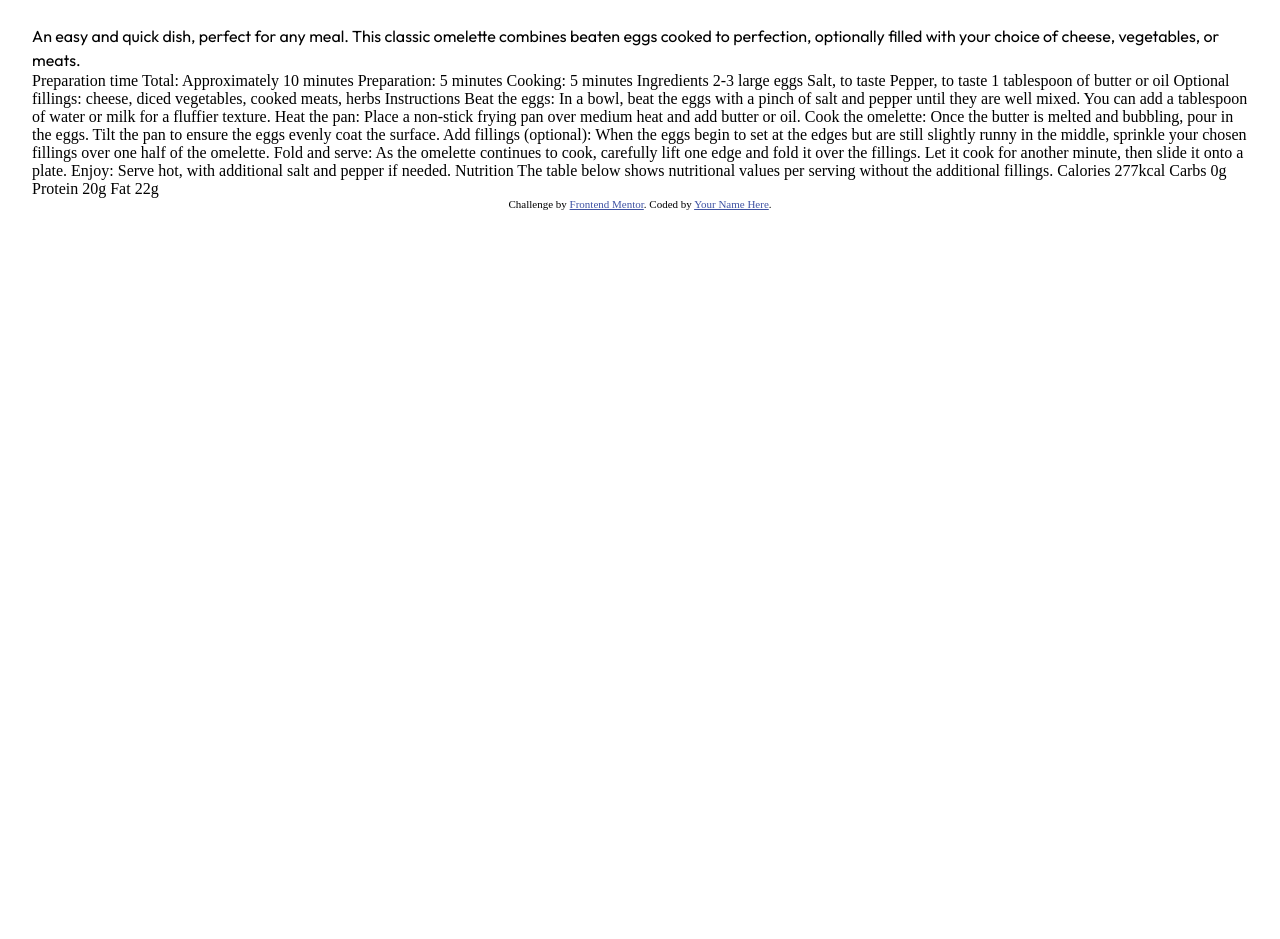
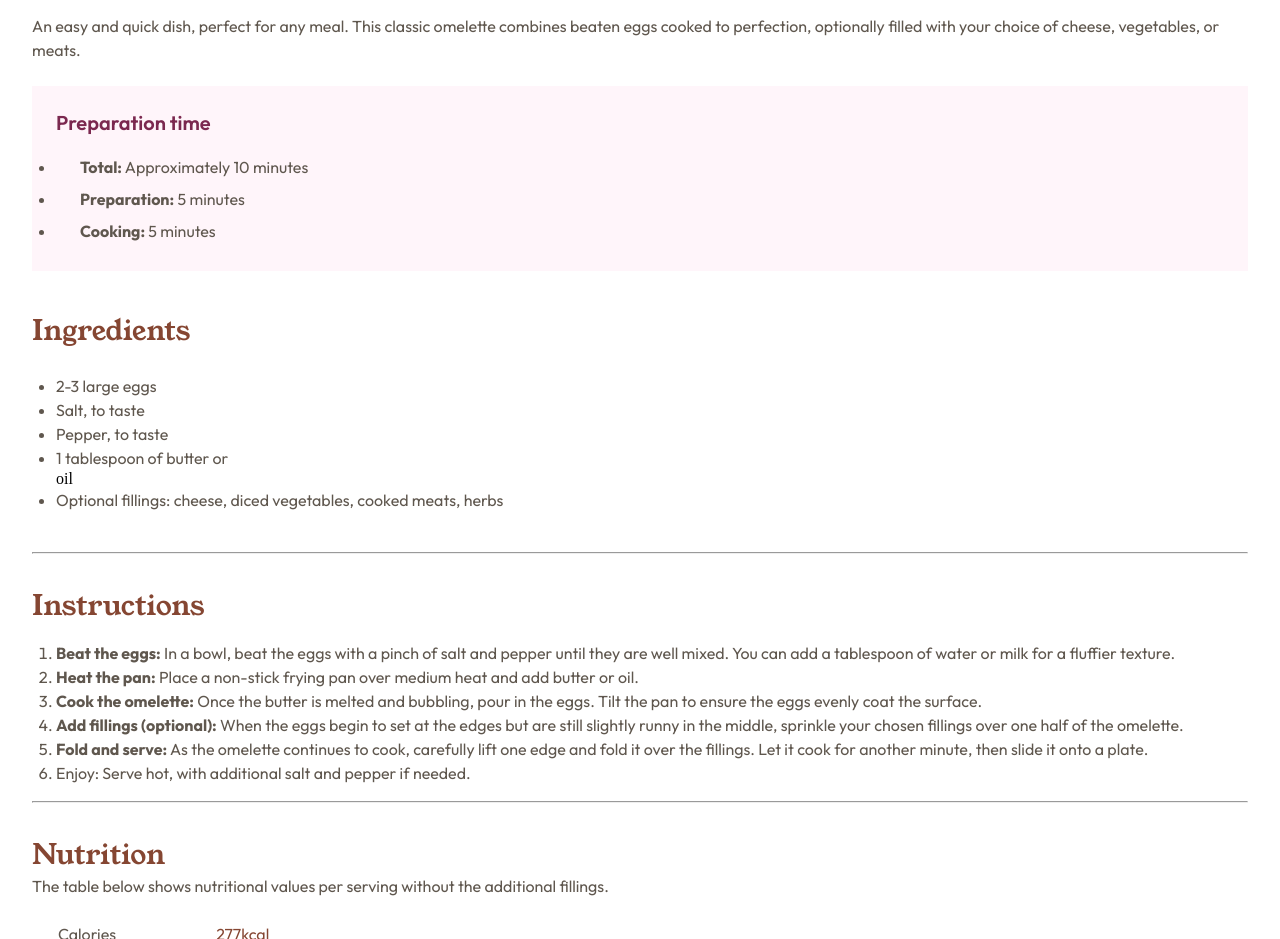
Before and after one commit to logstrup78/recipe_page, a plain HTML site: page index.html in a window 1280 px wide. Shown: the part 698-1637 px from the top of the page. Before the commit the page ends 908 px from the top, so only its background shows below. Drawn offline with Linux system fonts and the light colour scheme.

Commit message:
Mobile-site-done

```diff
--- a/index.html
+++ b/index.html
@@ -1,89 +1,146 @@
 <!DOCTYPE html>
 <html lang="en">
   <head>
-  <meta charset="UTF-8">
-  <meta name="viewport" content="width=device-width, initial-scale=1.0"> <!-- displays site properly based on user's device -->
-  <link rel="preconnect" href="https://fonts.googleapis.com">
-<link rel="preconnect" href="https://fonts.gstatic.com" crossorigin>
-<link href="https://fonts.googleapis.com/css2?family=Young+Serif&display=swap" rel="stylesheet">
-<link href="https://fonts.googleapis.com/css2?family=Outfit:wght@100..900&display=swap" rel="stylesheet">
-  <link rel="icon" type="image/png" sizes="32x32" href="./assets/images/favicon-32x32.png">
-  <link rel="stylesheet" href="style.css">
+    <meta charset="UTF-8" />
+    <meta name="viewport" content="width=device-width, initial-scale=1.0" />
+    <!-- displays site properly based on user's device -->
+    <link rel="preconnect" href="https://fonts.googleapis.com" />
+    <link rel="preconnect" href="https://fonts.gstatic.com" crossorigin />
+    <link
+      href="https://fonts.googleapis.com/css2?family=Young+Serif&display=swap"
+      rel="stylesheet"
+    />
+    <link
+      href="https://fonts.googleapis.com/css2?family=Outfit:wght@100..900&display=swap"
+      rel="stylesheet"
+    />
+    <link
+      rel="icon"
+      type="image/png"
+      sizes="32x32"
+      href="./assets/images/favicon-32x32.png"
+    />
+    <link rel="stylesheet" href="style.css" />
 
     <title>Frontend Mentor | Recipe page</title>
 
     <!-- Feel free to remove these styles or customise in your own stylesheet 👍 -->
     <style>
-    .attribution { font-size: 11px; text-align: center; }
-    .attribution a { color: hsl(228, 45%, 44%); }
+      .attribution {
+        font-size: 11px;
+        text-align: center;
+      }
+      .attribution a {
+        color: hsl(228, 45%, 44%);
+      }
     </style>
   </head>
   <body>
-
     <div class="hero">
-  <img src="assets/images/image-omelette.jpeg" alt="omelette">
+      <img src="assets/images/image-omelette.jpeg" alt="omelette" />
     </div>
 
- <div class="container">
-
+    <main class="container">
       <h1>Simple Omelette Recipe</h1>
 
+      <p>
+        An easy and quick dish, perfect for any meal. This classic omelette
+        combines beaten eggs cooked to perfection, optionally filled with your
+        choice of cheese, vegetables, or meats.
+      </p>
+      <div class="preparation">
+        <h2>Preparation time</h2>
+        <ul>
+          <li><strong>Total:</strong> Approximately 10 minutes</li>
+          <li><strong>Preparation:</strong> 5 minutes</li>
+          <li><strong>Cooking:</strong> 5 minutes</li>
+        </ul>
+      </div>
+      <h3>Ingredients</h3>
+      <div class="ingredients">
+        <ul>
+          <li>2-3 large eggs</li>
+          <li>Salt, to taste</li>
+          <li>Pepper, to taste</li>
+          <li>1 tablespoon of butter or</li>
+          oil
+          <li>
+            Optional fillings: cheese, diced vegetables, cooked meats, herbs
+          </li>
+        </ul>
+      </div>
+
+      <hr />
+
+      <h3>Instructions</h3>
+
+      <div class="instructions">
+        <ol class="liste">
+          <li>
+            <strong>Beat the eggs:</strong> In a bowl, beat the eggs with a
+            pinch of salt and pepper until they are well mixed. You can add a
+            tablespoon of water or milk for a fluffier texture.
+          </li>
+          <li>
+            <strong>Heat the pan:</strong> Place a non-stick frying pan over
+            medium heat and add butter or oil.
+          </li>
+          <li>
+            <strong>Cook the omelette:</strong> Once the butter is melted and
+            bubbling, pour in the eggs. Tilt the pan to ensure the eggs evenly
+            coat the surface.
+          </li>
+          <li>
+            <strong>Add fillings (optional):</strong> When the eggs begin to set
+            at the edges but are still slightly runny in the middle, sprinkle
+            your chosen fillings over one half of the omelette.
+          </li>
+          <li>
+            <strong>Fold and serve:</strong> As the omelette continues to cook,
+            carefully lift one edge and fold it over the fillings. Let it cook
+            for another minute, then slide it onto a plate.
+          </li>
+          <li>Enjoy: Serve hot, with additional salt and pepper if needed.</li>
+        </ol>
+      </div>
+      <hr />
+      <h3>Nutrition</h3>
+
+      <div class="nutrition">
 
         <p>
-  An easy and quick dish, perfect for any meal. This classic omelette combines beaten eggs cooked
-  to perfection, optionally filled with your choice of cheese, vegetables, or meats.
+        The table below shows nutritional values per serving without the
+        additional fillings.
         </p>
-  Preparation time
 
-  Total: Approximately 10 minutes
-  Preparation: 5 minutes
-  Cooking: 5 minutes
+      <table>
+        <tr>
+        <td>Calories</td>
+        <td class="number">277kcal</td>
+        </tr>
+        <tr>
+        <td>Carbs</td>
+        <td class="number">0g</td>
+      </tr>
+      <tr>
+        <td>Protein</td>
+        <td class="number">20g</td>
+      </tr>
+      <tr>
+        <td>Fat</td>
+        <td class="number">22g</td>
+      </tr>
 
-  Ingredients
+      </table>
+      </div>
 
-  2-3 large eggs
-  Salt, to taste
-  Pepper, to taste
-  1 tablespoon of butter or oil
-  Optional fillings: cheese, diced vegetables, cooked meats, herbs
+    </main>
 
-  Instructions
-
-  Beat the eggs: In a bowl, beat the eggs with a pinch of salt and pepper until they are well mixed.
-  You can add a tablespoon of water or milk for a fluffier texture.
-
-  Heat the pan: Place a non-stick frying pan over medium heat and add butter or oil.
-
-  Cook the omelette: Once the butter is melted and bubbling, pour in the eggs. Tilt the pan to ensure
-  the eggs evenly coat the surface.
-
-  Add fillings (optional): When the eggs begin to set at the edges but are still slightly runny in the
-  middle, sprinkle your chosen fillings over one half of the omelette.
-
-  Fold and serve: As the omelette continues to cook, carefully lift one edge and fold it over the
-  fillings. Let it cook for another minute, then slide it onto a plate.
-
-  Enjoy: Serve hot, with additional salt and pepper if needed.
-
-  Nutrition
-
-  The table below shows nutritional values per serving without the additional fillings.
-
-  Calories
-  277kcal
-
-  Carbs
-  0g
-
-  Protein
-  20g
-
-  Fat
-  22g
-  </div>
     <div class="attribution">
-    Challenge by <a href="https://www.frontendmentor.io?ref=challenge" target="_blank">Frontend Mentor</a>.
-    Coded by <a href="#">Your Name Here</a>.
+      Challenge by
+      <a href="https://www.frontendmentor.io?ref=challenge" target="_blank"
+        >Frontend Mentor</a
+      >. Coded by <a href="#">Your Name Here</a>.
     </div>
   </body>
 </html>
--- a/style.css
+++ b/style.css
@@ -16,9 +16,14 @@ White: hsl(0, 0%, 100%)
 **********/
 
 :root{
-  --headline: hsl(24, 5%, 18%);
   --font-headline: "young serif", serif;
   --font-copy: "Outfit", sans-serif;
+  --color-rose50: hsl(330, 100%, 98%);
+  --color-rose800: hsl(332, 51%, 32%);
+  --color-stone150: hsl(30, 18%, 87%);
+  --color-stone600: hsl(30, 10%, 34%);
+  --color-stone900: hsl(24, 5%, 18%);
+  --color-brown800: hsl(14, 45%, 36%);
 }
 
 * {
@@ -32,15 +37,29 @@ White: hsl(0, 0%, 100%)
     height: auto;
     display: block;
   }
-h1,h2,h3{
+h1,h2{
+  font-family: var(--color-stone900);
+  font-weight: 400;
+}
+h3{
   font-family: var(--font-headline);
+  font-size: 28px;
+  font-style: normal;
+  color: var(--color-brown800);
   font-weight: 400;
+  margin-top: 1rem;
 }
 
 p{
   font-family: var(--font-copy);
   font-weight: 400;
   line-height: 150%;
+  color: var(--color-stone600);
+}
+
+hr{
+  margin-block: 1rem;
+  color: var(--color-stone150);
 }
 
 /* Grid container*/
@@ -58,3 +77,81 @@ h1{
   padding-block: 40px;
   top: 0;
 }
+
+.preparation{
+  display: flex;
+  flex-direction: column;
+  align-items: flex-start;
+  align-self: stretch;
+  gap: 16px;
+  background-color: var(--color-rose50);
+  padding: 24px;
+  margin-block: 1.5rem;
+}
+.preparation h2{
+  font-family: var(--font-copy);
+  font-size: 20px;
+  color: var(--color-rose800);
+  font-weight: 600;
+
+}
+.preparation li{
+  font-family: var(--font-copy);
+  font-weight: 400;
+  color: var(--color-stone600);
+  line-height: 2rem;
+  padding-left: 1.5rem;
+}
+.preparation li strong{
+font-weight: 700;
+}
+
+.ingredients{
+  display: flex;
+  flex-direction: column;
+  padding: 1.5rem;
+}
+.ingredients li{
+  color: var(--color-stone600);
+  font-size: 1rem;
+  font-family: var(--font-copy);
+  font-weight: 400;
+  line-height: 150%;
+
+}
+
+.instructions{
+  display: flex;
+  flex-direction: column;
+  align-items: flex-start;
+  gap: 24px;
+  align-self: stretch;
+  margin-inline: 1.5rem;
+
+}
+.instructions ol{
+  padding-top: 1rem;
+}
+
+.instructions li{
+  font-family: var(--font-copy);
+  color: var(--color-stone600);
+  font-weight: 400;
+  font-style: normal;
+  line-height: 1.5rem;
+}
+table{
+  width: 311px;
+  padding-top: 12px;
+}
+
+td{
+  font-family: var(--font-copy);
+  color: var(--color-stone600);
+  border-bottom: 1px solid var(--color-stone150);
+  padding-inline: 1.5rem;
+  padding-block: 12px;
+}
+.number{
+  color: var(--color-brown800);
+}
```
Lines whose indentation alone changed are shown as unchanged.
